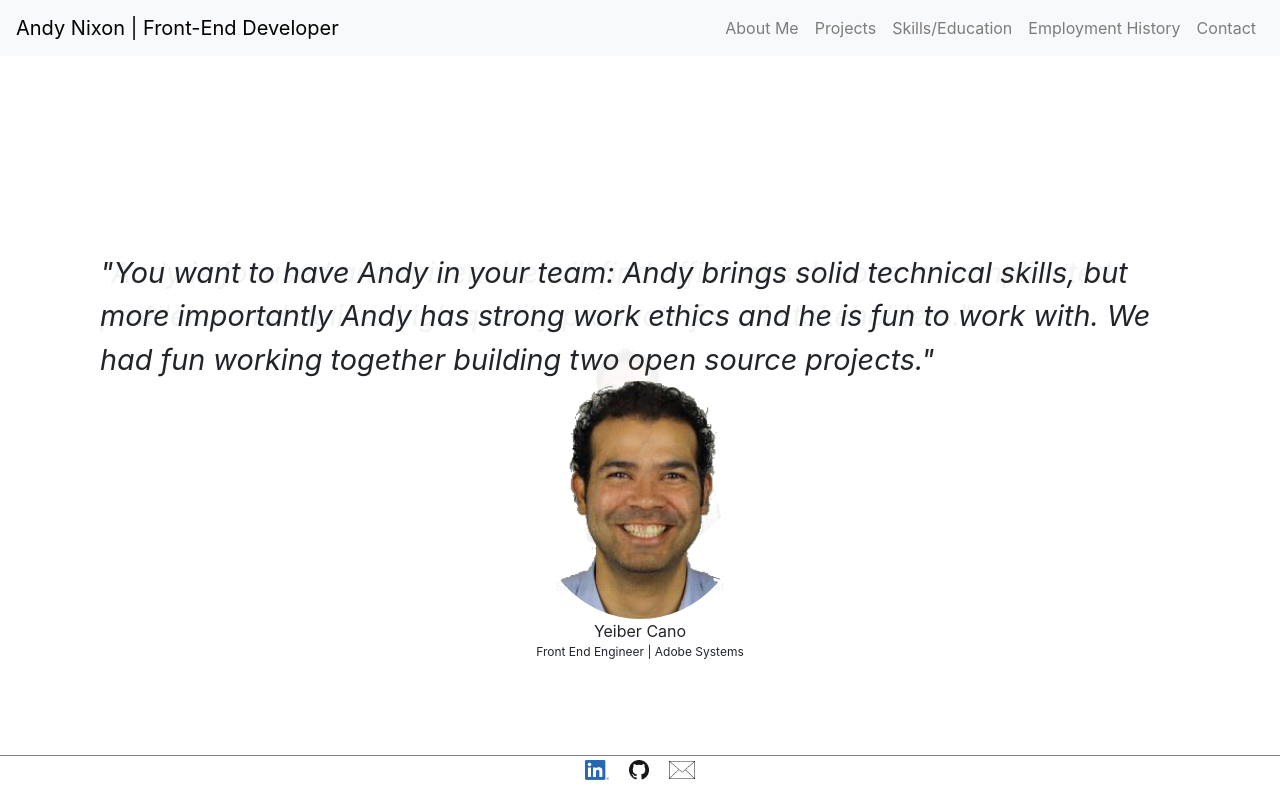
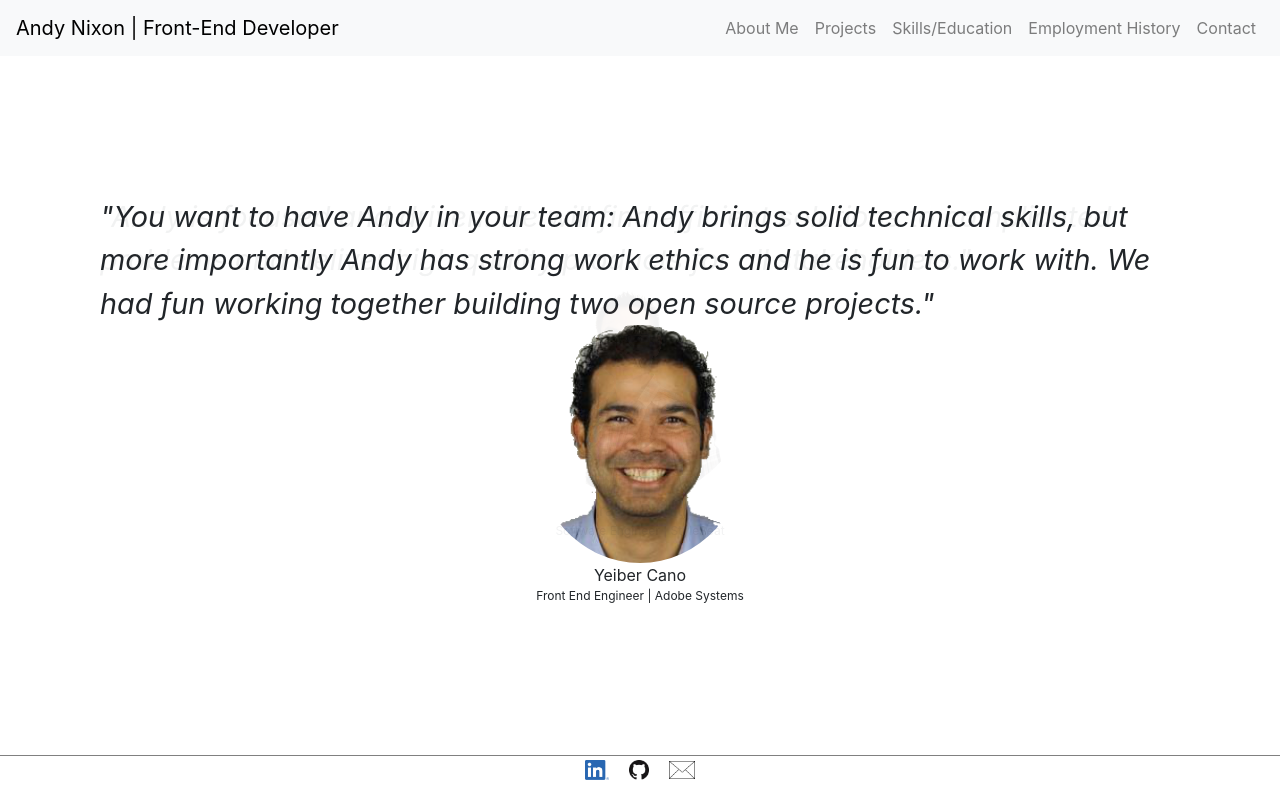
Before and after one commit to andyderek/frontEndWebsite, a React (Create React App) app: page / in a window 1280 px wide. Built offline with nearby package versions, Linux system fonts and the light colour scheme.

Commit message:
Removing 56px padding from top of Carousel

```diff
--- a/src/App.css
+++ b/src/App.css
@@ -61,7 +61,7 @@
 
 
 .carouselTest {
-  top: 56px !important;
+  /* top: 56px !important; */
   height: 100vh;
   display: flex;
   flex-direction: column;
```
